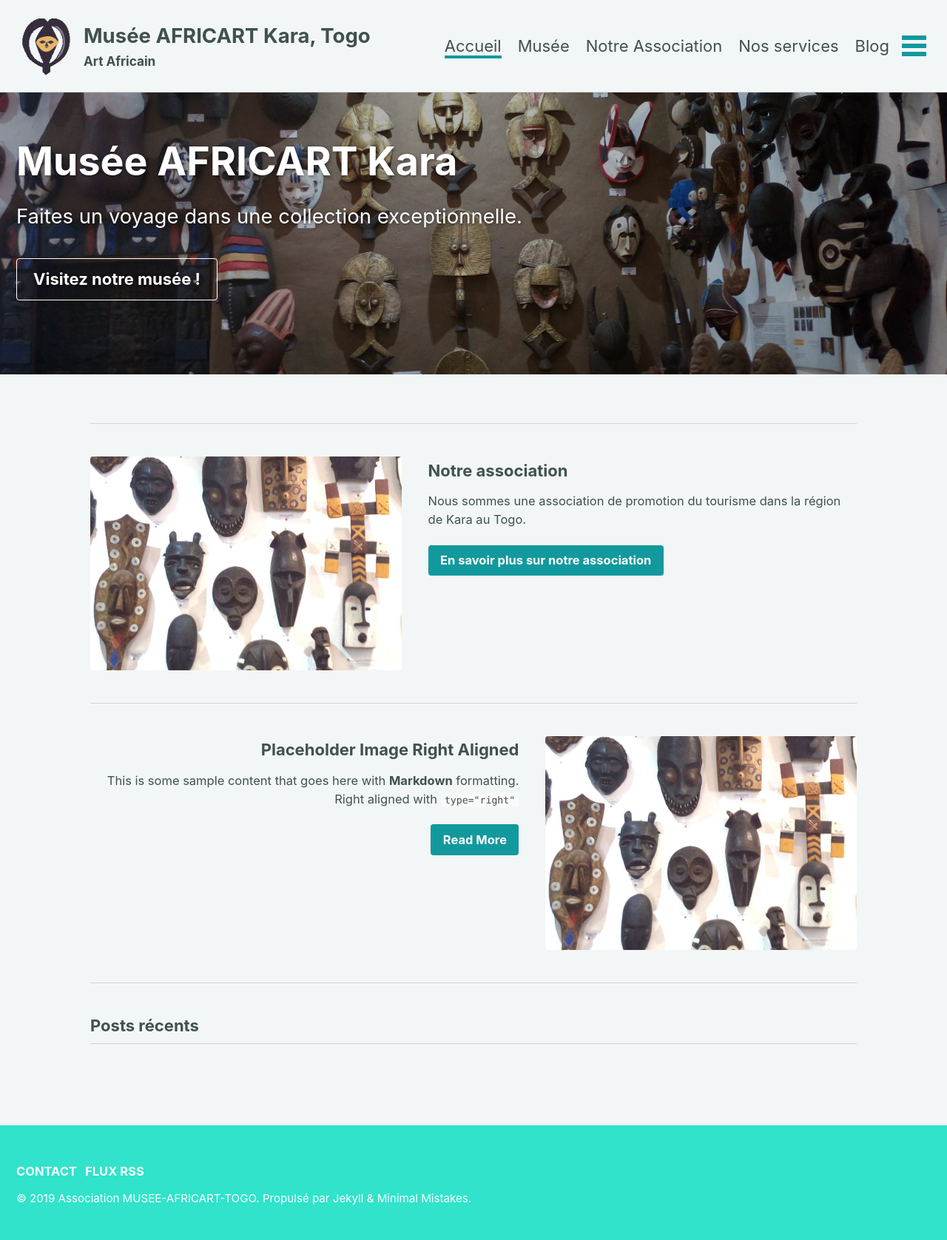
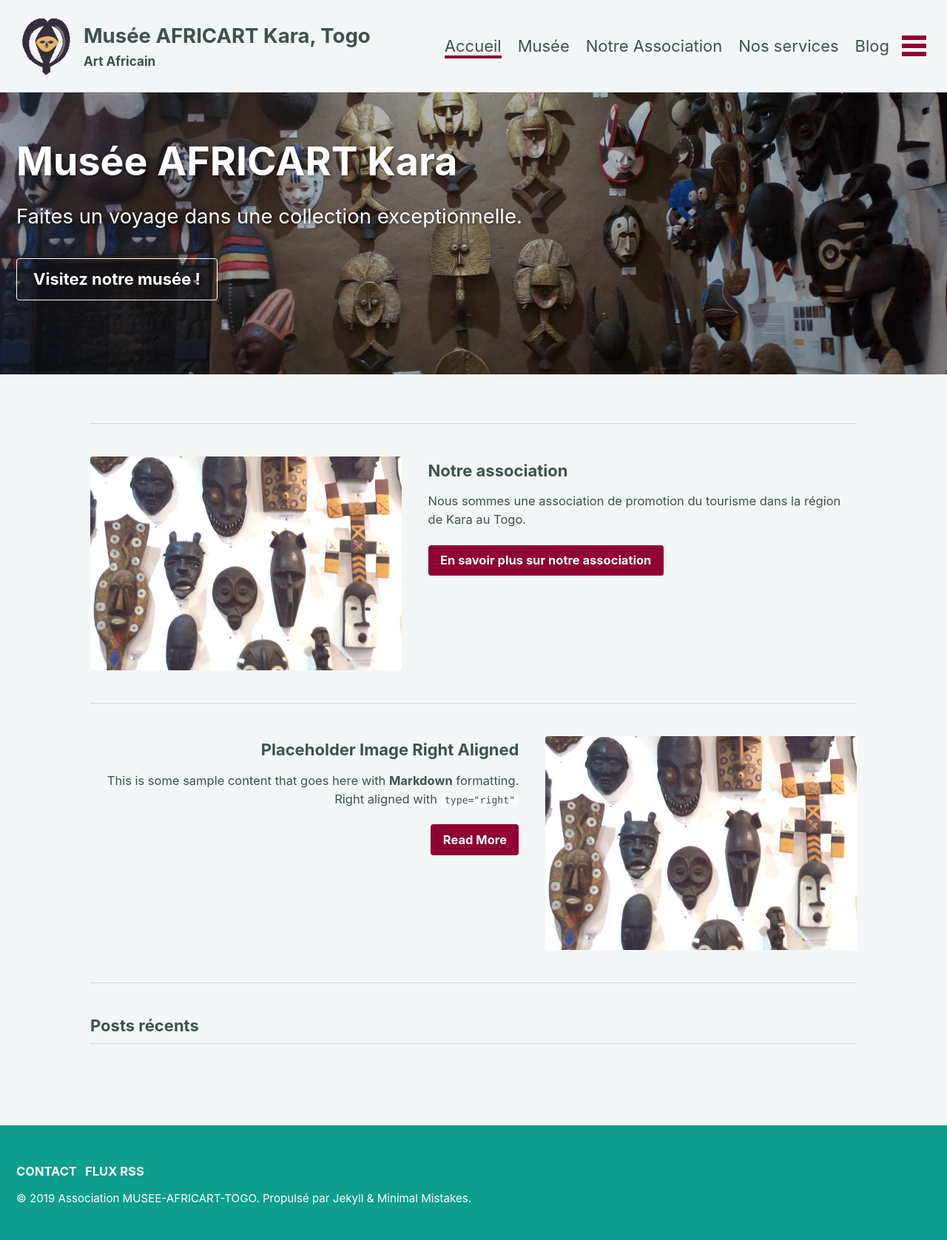
Before and after one commit to africart/musee-africart-togo.com, a Jekyll site: the page built from index.html, in a window 1280 px wide. Shown: the whole page at 74% size. Built offline with Jekyll 4.4.1, drawn with Linux system fonts in a browser that asks for light colours; a script that is not in the unit is left out.

Commit message:
changed color scheme

```diff
--- a/_sass/minimal-mistakes/skins/_mint.scss
+++ b/_sass/minimal-mistakes/skins/_mint.scss
@@ -6,10 +6,10 @@
 $background-color: #f3f6f6 !default;
 $text-color: #40514e !default;
 $muted-text-color: #40514e !default;
-$primary-color: #11999e !default;
+$primary-color: #8F0033 !default;
 $border-color: mix(#fff, #40514e, 75%) !default;
-$footer-background-color: #30e3ca !default;
-$link-color: #11999e !default;
+$footer-background-color: #0d9e8d !default;
+$link-color: #0d9e8d !default;
 $masthead-link-color: $text-color !default;
 $masthead-link-color-hover: $text-color !default;
 $navicon-link-color-hover: mix(#fff, $text-color, 80%) !default;
```
